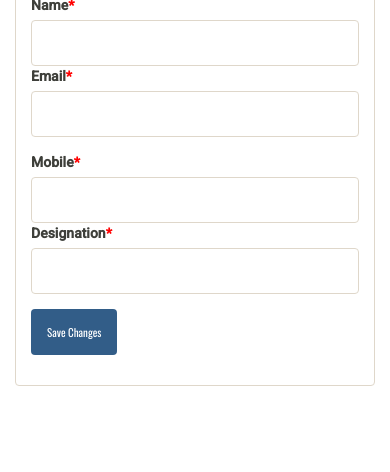
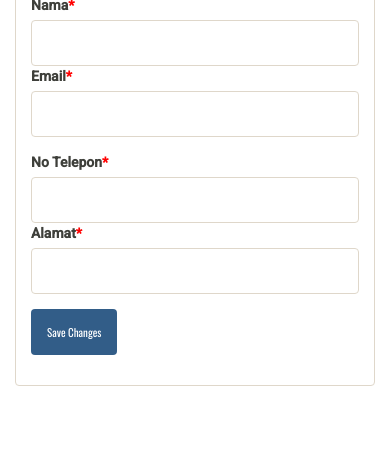
Before and after one commit to nurlitaayu/bankjatim, a PHP site: page /profile.php in a window 390 px wide. Shown: the part 372-844 px from the top of the page. Run offline with PHP 8.4, Linux system fonts and the light colour scheme; a user stored in the database is signed in; data comes from the database, SQL or seed files in the repository; data that the repository does not hold is empty.

Commit message:
merapikan tampilan

```diff
--- a/operator.php
+++ b/operator.php
@@ -134,7 +134,7 @@ if(isset($_POST['submit']))
 </div>
 
 <div class="form-group">
-	<label class="col-sm-2 control-label">Name<span style="color:red">*</span></label>
+	<label class="col-sm-2 control-label">Nama<span style="color:red">*</span></label>
 	<div class="col-sm-4">
 	<input type="text" name="name" class="form-control" required value="<?php echo htmlentities($result->name);?>">
 	</div>
@@ -146,12 +146,12 @@ if(isset($_POST['submit']))
 </div>
 
 <div class="form-group">
-	<label class="col-sm-2 control-label">Mobile<span style="color:red">*</span></label>
+	<label class="col-sm-2 control-label">No Telepon<span style="color:red">*</span></label>
 	<div class="col-sm-4">
 	<input type="text" name="mobile" class="form-control" required value="<?php echo htmlentities($result->mobile);?>">
 	</div>
 
-	<label class="col-sm-2 control-label">Designation<span style="color:red">*</span></label>
+	<label class="col-sm-2 control-label">Alamat<span style="color:red">*</span></label>
 	<div class="col-sm-4">
 	<input type="text" name="designation" class="form-control" required value="<?php echo htmlentities($result->designation);?>">
 	</div>
--- a/profile.php
+++ b/profile.php
@@ -134,7 +134,7 @@ if(isset($_POST['submit']))
 </div>
 
 <div class="form-group">
-	<label class="col-sm-2 control-label">Name<span style="color:red">*</span></label>
+	<label class="col-sm-2 control-label">Nama<span style="color:red">*</span></label>
 	<div class="col-sm-4">
 	<input type="text" name="name" class="form-control" required value="<?php echo htmlentities($result->name);?>">
 	</div>
@@ -146,12 +146,12 @@ if(isset($_POST['submit']))
 </div>
 
 <div class="form-group">
-	<label class="col-sm-2 control-label">Mobile<span style="color:red">*</span></label>
+	<label class="col-sm-2 control-label">No Telepon<span style="color:red">*</span></label>
 	<div class="col-sm-4">
 	<input type="text" name="mobile" class="form-control" required value="<?php echo htmlentities($result->mobile);?>">
 	</div>
 
-	<label class="col-sm-2 control-label">Designation<span style="color:red">*</span></label>
+	<label class="col-sm-2 control-label">Alamat<span style="color:red">*</span></label>
 	<div class="col-sm-4">
 	<input type="text" name="designation" class="form-control" required value="<?php echo htmlentities($result->designation);?>">
 	</div>
```
